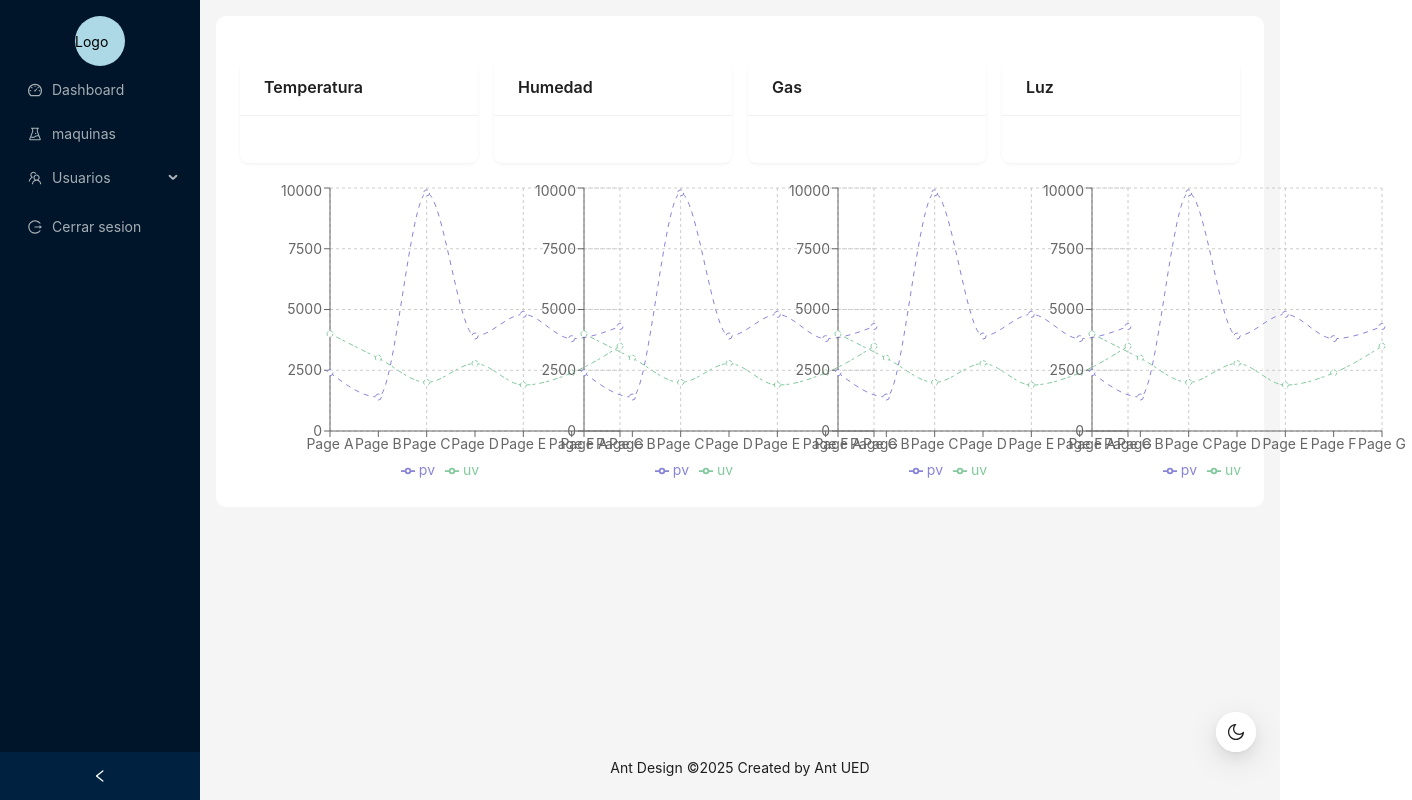
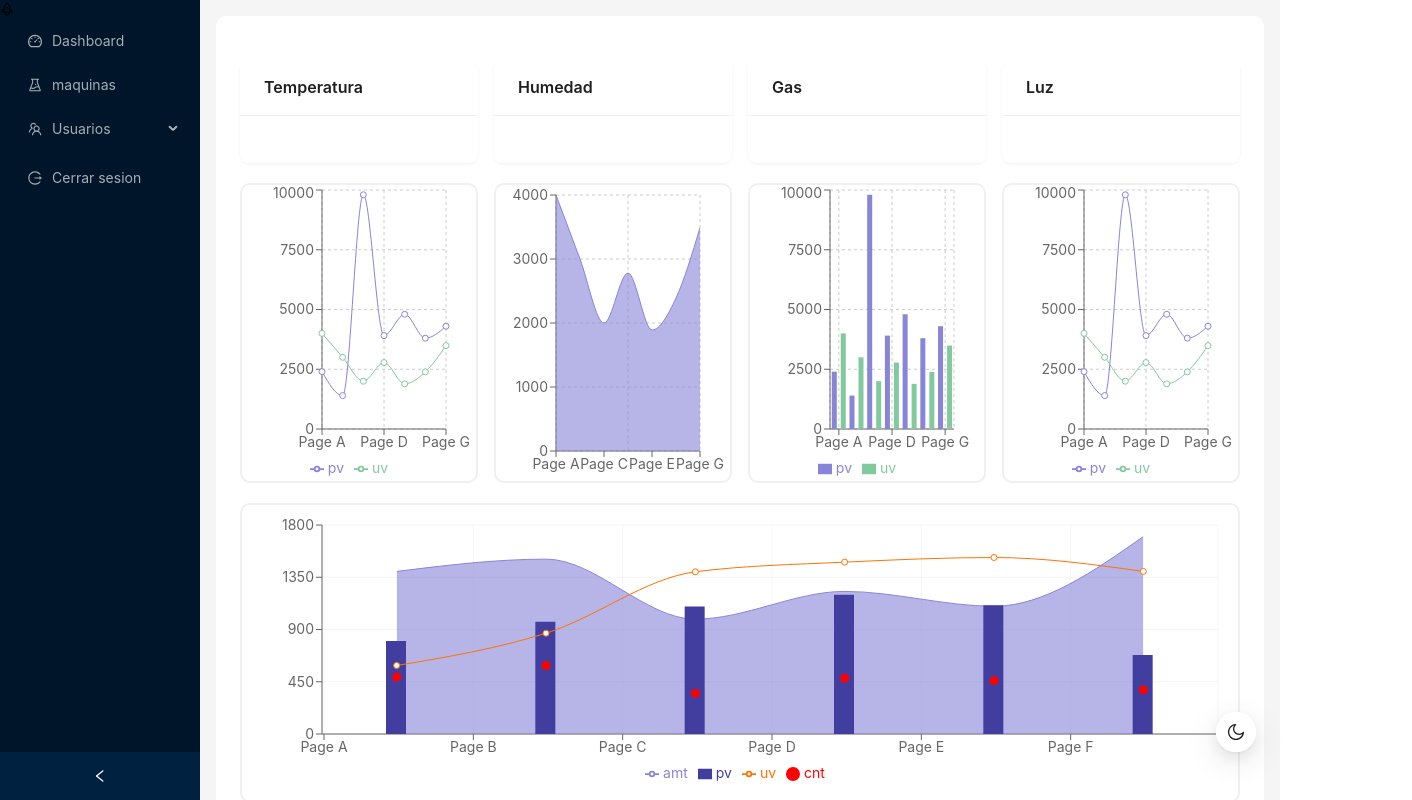
Before and after one commit to Angaro920/agroclima-react-iot, a React (Vite) app: page / in a window 1280 px wide. Shown: the top 800 px of the page, 1412 px wide, since content can reach past the window. Built offline with nearby package versions, Linux system fonts and the light colour scheme.

Commit message:
Add more charts

```diff
--- a/src/App.tsx
+++ b/src/App.tsx
@@ -1,11 +1,14 @@
 import { useState } from "react";
-import { Layout, Col, Row, FloatButton, Card } from "antd";
+import { Layout, Col, Row, FloatButton } from "antd";
 import {
   CartasDashboard,
   MenuDashboard,
   LineChartComponent,
+  ComposedChartComponent,
+  AreaChartComponent,
+  BarChartComponent,
 } from "./components";
-import { MoonOutlined } from "@ant-design/icons";
+import { MoonOutlined, RocketOutlined } from "@ant-design/icons";
 import { dashboardStyle } from "./styles";
 
 const { /* Header, */ Content, Footer, Sider } = Layout;
@@ -24,7 +27,7 @@ const App = () => {
         onCollapse={(value) => setCollapsed(value)}
         /* style={{ background: colorBgContainer }} */
       >
-        <div style={dashboardStyle.logomenu}>Logo </div>
+        <div><RocketOutlined /> </div>
         <MenuDashboard />
       </Sider>
       <Layout>
@@ -47,58 +50,29 @@ const App = () => {
             </Row>
             <Row gutter={16}>
               <Col span={6}>
-                <div
-                  style={{
-                    height: 300,
-                    width: 400,
-                    marginTop: 20,
-                    marginLeft: 10,
-                    marginRight: 20,
-                  }}
-                >
+              <div style={dashboardStyle.chartdiv}>
                   <LineChartComponent />
                 </div>
               </Col>
               <Col span={6}>
-                <div
-                  style={{
-                    height: 300,
-                    width: 400,
-                    marginTop: 20,
-                    marginLeft: 10,
-                    marginRight: 20,
-                  }}
-                >
-                  <LineChartComponent />
+                <div style={dashboardStyle.chartdiv}>
+                  <AreaChartComponent />
                 </div>
               </Col>
               <Col span={6}>
-                <div
-                  style={{
-                    height: 300,
-                    width: 400,
-                    marginTop: 20,
-                    marginLeft: 10,
-                    marginRight: 20,
-                  }}
-                >
-                  <LineChartComponent />
+              <div style={dashboardStyle.chartdiv}>
+                  <BarChartComponent />
                 </div>
               </Col>
               <Col span={6}>
-                <div
-                  style={{
-                    height: 300,
-                    width: 400,
-                    marginTop: 20,
-                    marginLeft: 10,
-                    marginRight: 20,
-                  }}
-                >
+              <div style={dashboardStyle.chartdiv}>
                   <LineChartComponent />
                 </div>
               </Col>
             </Row>
+            <div style={dashboardStyle.chartdiv}>
+              <ComposedChartComponent />
+            </div>
           </div>
         </Content>
         <Footer style={{ textAlign: "center" }}>
--- /dev/null
+++ b/src/components/AreaChart/index.tsx
@@ -0,0 +1,69 @@
+import { AreaChart, Area, XAxis, YAxis, CartesianGrid, Tooltip, ResponsiveContainer } from 'recharts';
+
+const data = [
+  {
+    name: 'Page A',
+    uv: 4000,
+    pv: 2400,
+    amt: 2400,
+  },
+  {
+    name: 'Page B',
+    uv: 3000,
+    pv: 1398,
+    amt: 2210,
+  },
+  {
+    name: 'Page C',
+    uv: 2000,
+    pv: 9800,
+    amt: 2290,
+  },
+  {
+    name: 'Page D',
+    uv: 2780,
+    pv: 3908,
+    amt: 2000,
+  },
+  {
+    name: 'Page E',
+    uv: 1890,
+    pv: 4800,
+    amt: 2181,
+  },
+  {
+    name: 'Page F',
+    uv: 2390,
+    pv: 3800,
+    amt: 2500,
+  },
+  {
+    name: 'Page G',
+    uv: 3490,
+    pv: 4300,
+    amt: 2100,
+  },
+];
+
+export const AreaChartComponent = () => {
+    return (
+        <ResponsiveContainer width="100%" height="100%">
+        <AreaChart
+          width={500}
+          height={400}
+          data={data}
+          margin={{
+            top: 10,
+            right: 30,
+            left: 0,
+            bottom: 0,
+          }}
+        >
+          <CartesianGrid strokeDasharray="3 3" />
+          <XAxis dataKey="name" />
+          <YAxis />
+          <Tooltip />
+          <Area type="monotone" dataKey="uv" stroke="#8884d8" fill="#8884d8" />
+        </AreaChart>
+      </ResponsiveContainer>)
+}
--- /dev/null
+++ b/src/components/BarChart/index.tsx
@@ -0,0 +1,72 @@
+import { BarChart, Bar, Rectangle, XAxis, YAxis, CartesianGrid, Tooltip, Legend, ResponsiveContainer } from 'recharts';
+
+const data = [
+  {
+    name: 'Page A',
+    uv: 4000,
+    pv: 2400,
+    amt: 2400,
+  },
+  {
+    name: 'Page B',
+    uv: 3000,
+    pv: 1398,
+    amt: 2210,
+  },
+  {
+    name: 'Page C',
+    uv: 2000,
+    pv: 9800,
+    amt: 2290,
+  },
+  {
+    name: 'Page D',
+    uv: 2780,
+    pv: 3908,
+    amt: 2000,
+  },
+  {
+    name: 'Page E',
+    uv: 1890,
+    pv: 4800,
+    amt: 2181,
+  },
+  {
+    name: 'Page F',
+    uv: 2390,
+    pv: 3800,
+    amt: 2500,
+  },
+  {
+    name: 'Page G',
+    uv: 3490,
+    pv: 4300,
+    amt: 2100,
+  },
+];
+
+export const BarChartComponent = () => {
+    return (
+        <ResponsiveContainer width="100%" height="100%">
+          <BarChart
+            width={500}
+            height={300}
+            data={data}
+            margin={{
+              top: 5,
+              right: 30,
+              left: 20,
+              bottom: 5,
+            }}
+          >
+            <CartesianGrid strokeDasharray="3 3" />
+            <XAxis dataKey="name" />
+            <YAxis />
+            <Tooltip />
+            <Legend />
+            <Bar dataKey="pv" fill="#8884d8" activeBar={<Rectangle fill="pink" stroke="blue" />} />
+            <Bar dataKey="uv" fill="#82ca9d" activeBar={<Rectangle fill="gold" stroke="purple" />} />
+          </BarChart>
+        </ResponsiveContainer>
+      );
+}
--- /dev/null
+++ b/src/components/ComposedChart/index.tsx
@@ -0,0 +1,86 @@
+import {
+  ComposedChart,
+  Line,
+  Area,
+  Bar,
+  XAxis,
+  YAxis,
+  CartesianGrid,
+  Tooltip,
+  Legend,
+  Scatter,
+  ResponsiveContainer,
+} from "recharts";
+
+const data = [
+  {
+    name: "Page A",
+    uv: 590,
+    pv: 800,
+    amt: 1400,
+    cnt: 490,
+  },
+  {
+    name: "Page B",
+    uv: 868,
+    pv: 967,
+    amt: 1506,
+    cnt: 590,
+  },
+  {
+    name: "Page C",
+    uv: 1397,
+    pv: 1098,
+    amt: 989,
+    cnt: 350,
+  },
+  {
+    name: "Page D",
+    uv: 1480,
+    pv: 1200,
+    amt: 1228,
+    cnt: 480,
+  },
+  {
+    name: "Page E",
+    uv: 1520,
+    pv: 1108,
+    amt: 1100,
+    cnt: 460,
+  },
+  {
+    name: "Page F",
+    uv: 1400,
+    pv: 680,
+    amt: 1700,
+    cnt: 380,
+  },
+];
+
+export const ComposedChartComponent = () => {
+  return (
+    <ResponsiveContainer width="100%" height="100%">
+      <ComposedChart
+        width={500}
+        height={400}
+        data={data}
+        margin={{
+          top: 20,
+          right: 20,
+          bottom: 20,
+          left: 20,
+        }}
+      >
+        <CartesianGrid stroke="#f5f5f5" />
+        <XAxis dataKey="name" scale="band" />
+        <YAxis />
+        <Tooltip />
+        <Legend />
+        <Area type="monotone" dataKey="amt" fill="#8884d8" stroke="#8884d8" />
+        <Bar dataKey="pv" barSize={20} fill="#413ea0" />
+        <Line type="monotone" dataKey="uv" stroke="#ff7300" />
+        <Scatter dataKey="cnt" fill="red" />
+      </ComposedChart>
+    </ResponsiveContainer>
+  );
+};
--- a/src/components/Lineal/index.tsx
+++ b/src/components/LinealChart/index.tsx
@@ -73,8 +73,13 @@ export const LineChartComponent = () => {
         <YAxis />
         <Tooltip />
         <Legend />
-      <Line type="monotone" dataKey="pv" stroke="#8884d8" strokeDasharray="5 5" />
-      <Line type="monotone" dataKey="uv" stroke="#82ca9d" strokeDasharray="3 4 5 2" />
+        <Line
+          type="monotone"
+          dataKey="pv"
+          stroke="#8884d8"
+          activeDot={{ r: 8 }}
+        />
+        <Line type="monotone" dataKey="uv" stroke="#82ca9d" />
       </LineChart>
     </ResponsiveContainer>
   );
--- a/src/components/index.tsx
+++ b/src/components/index.tsx
@@ -1,3 +1,6 @@
 export * from './Menu';
 export * from './Cartas';
-export * from './Lineal';
+export * from './LinealChart';
+export * from './ComposedChart';
+export * from './AreaChart';
+export * from './BarChart';
--- a/src/styles.tsx
+++ b/src/styles.tsx
@@ -22,4 +22,11 @@ export const dashboardStyle: Record<string, CSSProperties> = {
     background: "white",
     borderRadius: "10px",
   },
+  chartdiv:{
+    height: "300px",
+    width: "auto",
+    marginTop: 20,
+    border: "2px solid #f0f0f0",
+    borderRadius: "10px",
+  }
 }
```
Also changed, not shown: src/components/AreaChart/styles.tsx (added), src/components/BarChart/styles.tsx (added), src/components/ComposedChart/styles.tsx (added), src/components/LinealChart/linearstyle.tsx (renamed from src/components/Lineal/linearstyle.tsx). Lines whose indentation alone changed are shown as unchanged.
